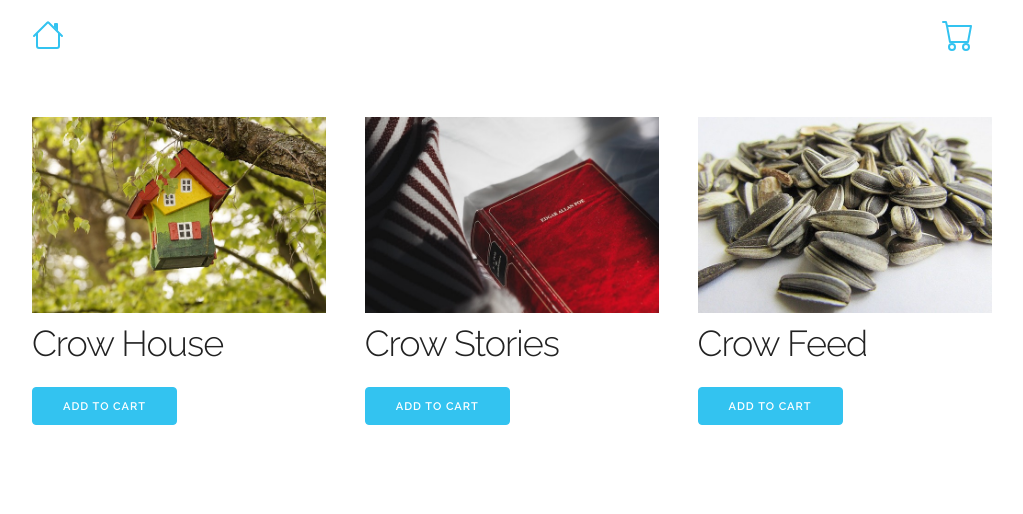
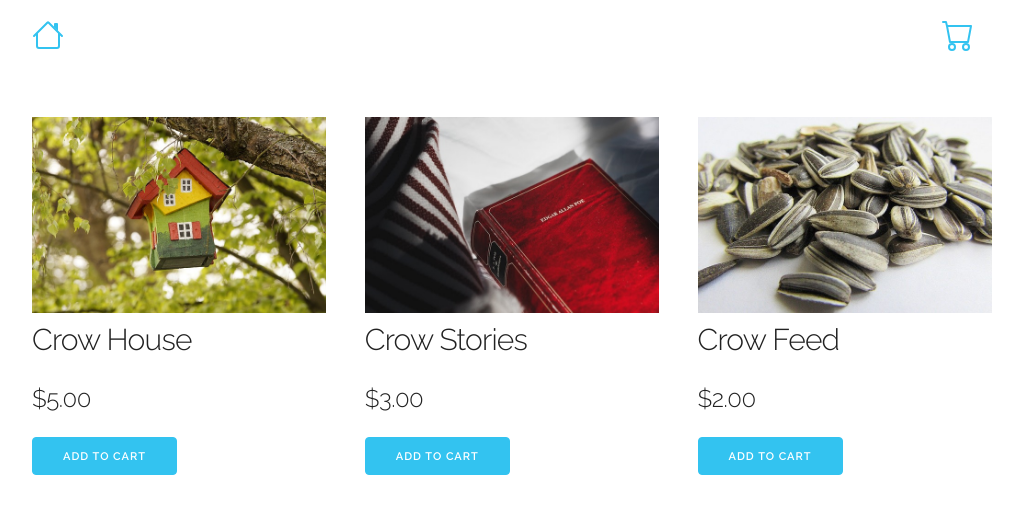
Before and after one commit to hgezim/gh-mart, a plain HTML site: page accessories.html in a window 1280 px wide. Shown: the whole page, without its empty margins (128-1151 px from the left). Drawn offline with Linux system fonts and the light colour scheme.

Commit message:
WN: add element ids

```diff
--- a/accessories.html
+++ b/accessories.html
@@ -43,19 +43,19 @@
       </div>
     </div>
     <div class="row" style="margin-top: 5%">
-      <div class="one-third column">
+      <div id="crow-house-listing" class="one-third column" data-item-id="09f8d9e6">
         <img class="u-max-full-width" src="images/crow_house.jpg">
-        <h3>Crow House</h3>
+        <h4>Crow House</h4><h5>$5.00</h5>
         <button class="button-primary">Add To Cart</button>
       </div>
-      <div class="one-third column">
+      <div id="crow-stories-listing" class="one-third column" data-item-id="09f8daa4">
         <img class="u-max-full-width" src="images/crow_stories.jpeg">
-        <h3>Crow Stories</h3>
+        <h4>Crow Stories</h4><h5>$3.00</h5>
         <button class="button-primary">Add To Cart</button>
       </div>
-      <div class="one-third column">
+      <div id="crow-feed-listing" class="one-third column" data-item-id="09f8db58">
         <img class="u-max-full-width" src="images/crow_feed.jpg">
-        <h3>Crow Feed</h3>
+        <h4>Crow Feed</h4><h5>$2.00</h5>
         <button class="button-primary">Add To Cart</button>
       </div>
     </div>
```
Also changed, not shown: cart.html (+12 -6 lines), crows.html (+6 -6 lines).
